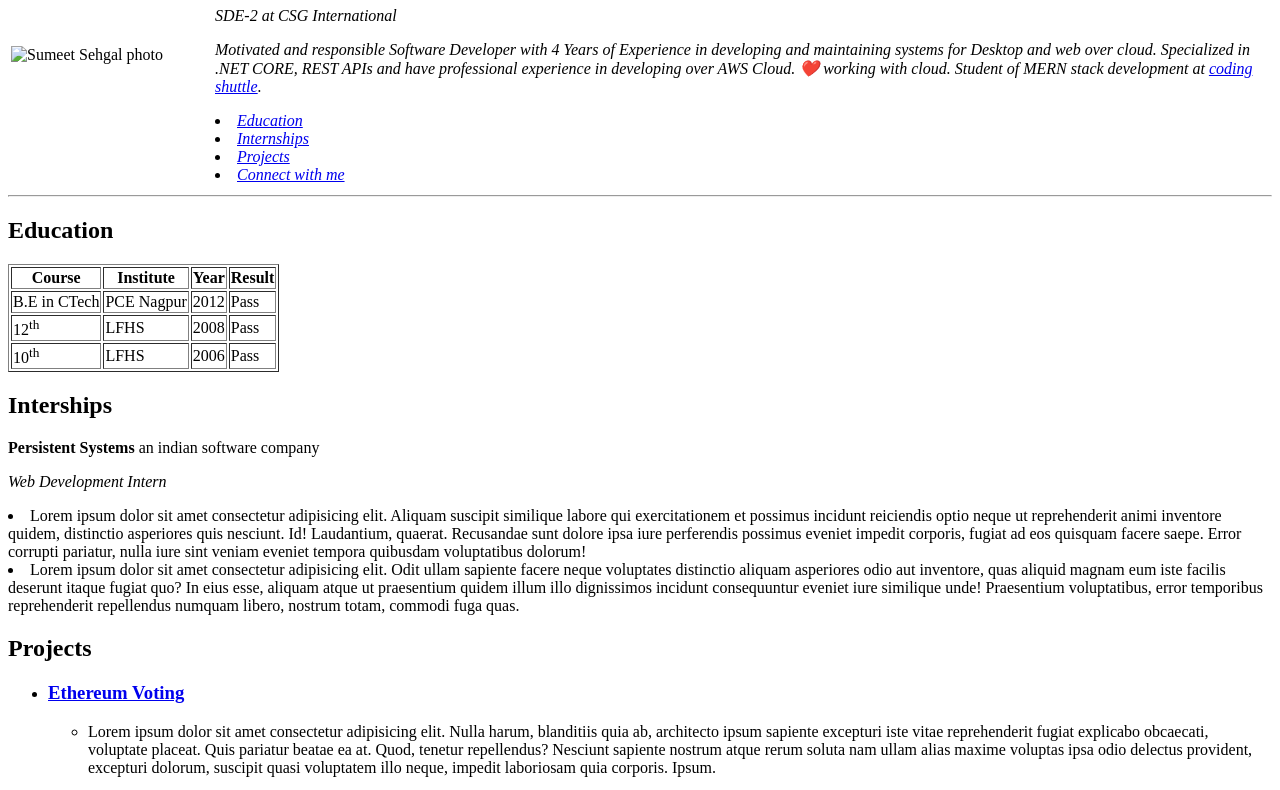
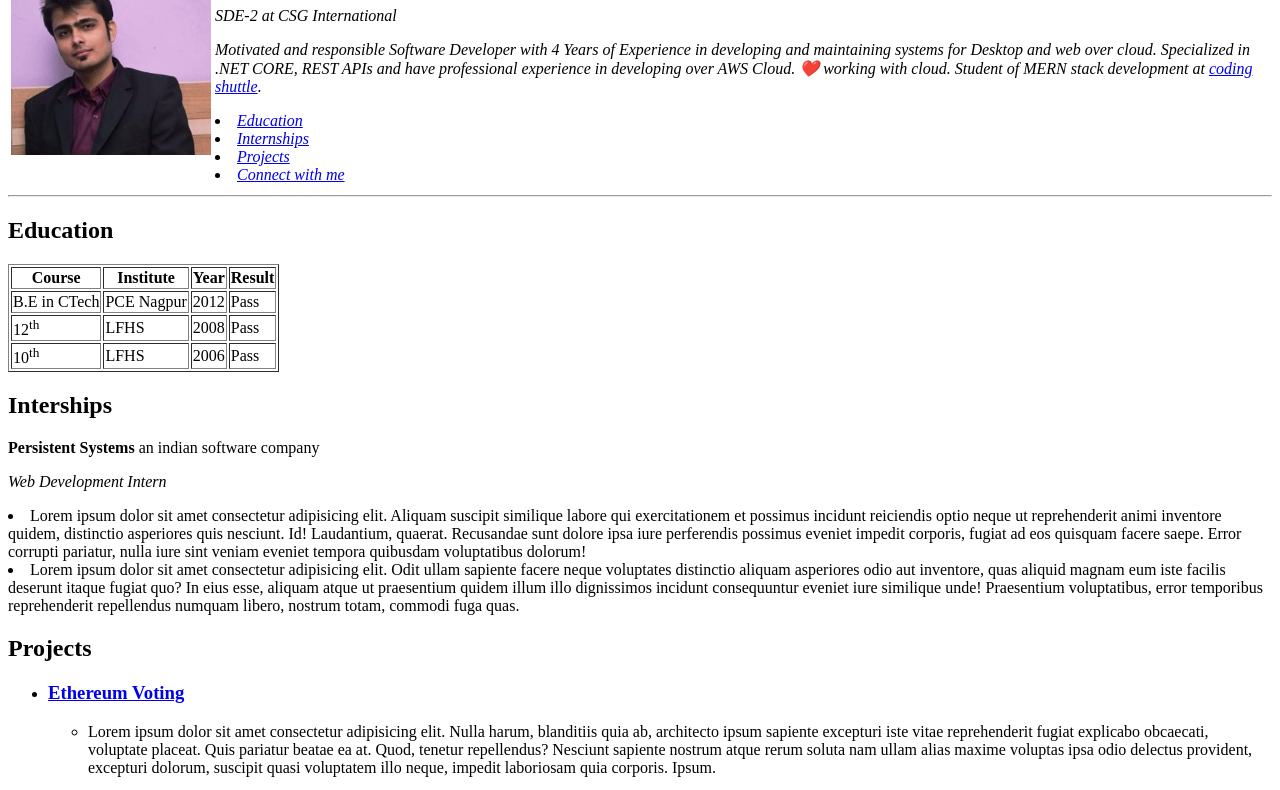
Before and after one commit to sumeet-13/resume, a plain HTML site: page index.html in a window 1280 px wide. Shown: the part 84-874 px from the top of the page. Drawn offline with Linux system fonts and the light colour scheme.

Commit message:
Updated index.html

```diff
--- a/index.html
+++ b/index.html
@@ -12,7 +12,7 @@
     <header>
         <table>
             <tr>
-                <td><img style="float: left;" width="200" src="images/mypic.jpeg" alt="Sumeet Sehgal photo"></td>
+                <td><img style="float: left;" width="200" src="mypic.jpeg" alt="Sumeet Sehgal photo"></td>
                 <td>
                     <h1>Sumeet Sehgal</h1>
                     <p><i>SDE-2 at CSG International<i></i></p>
```
